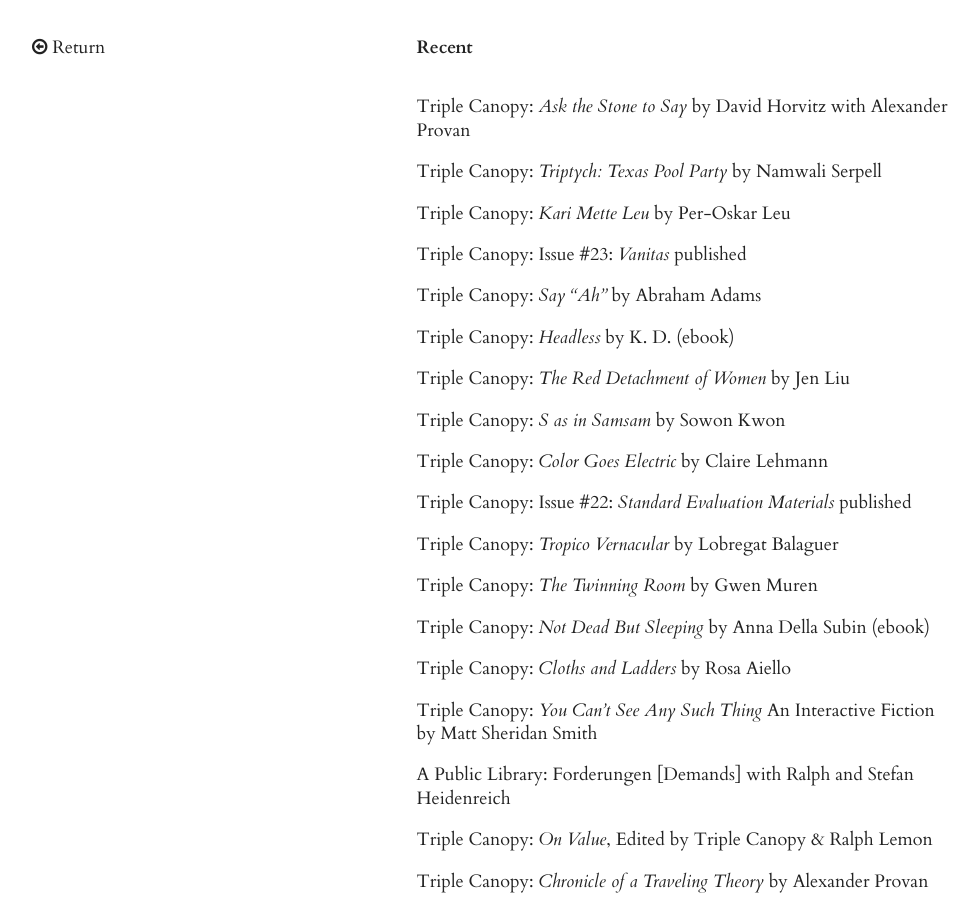
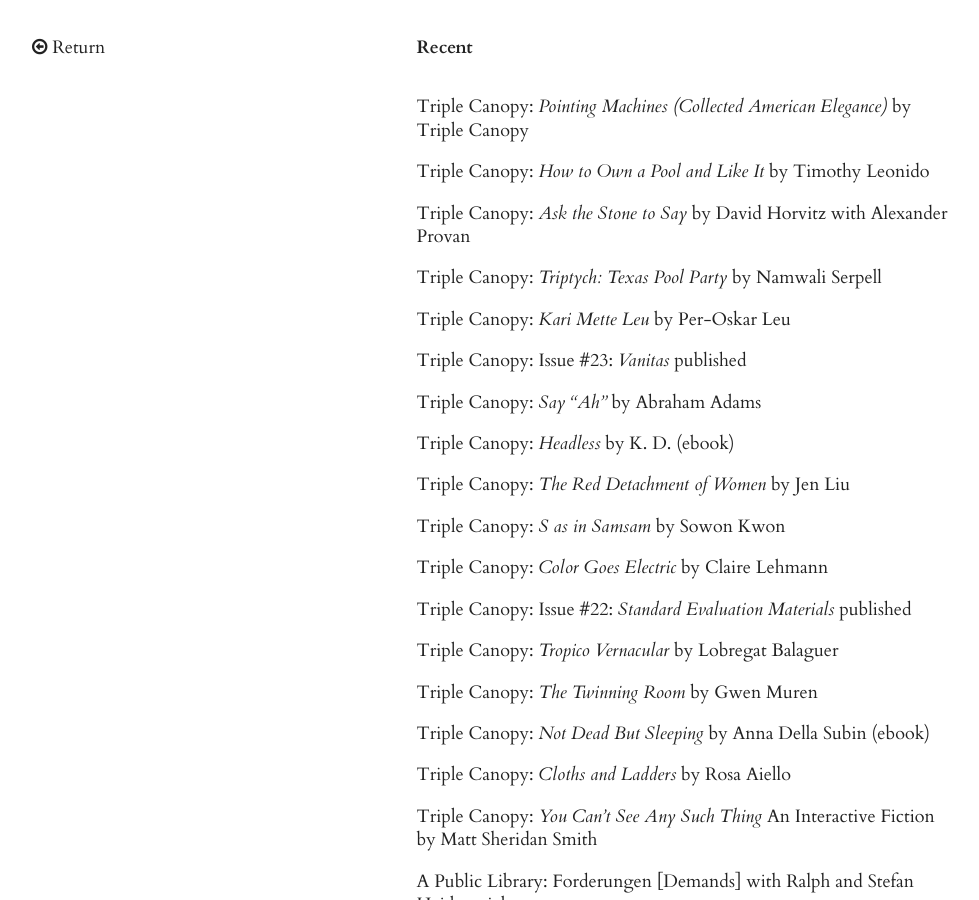
Before and after one commit to calebwaldorf/site, a Jekyll site: the page built from _posts/feed/2016-02-15-projects-feed.md, in a window 1280 px wide and 900 px high. Shown: the whole window, without its empty margins (6-985 px from the left). Built offline with Jekyll 4.4.1, drawn with Linux system fonts in a browser that asks for light colours; nearby versions of some CDN libraries.

Commit message:
updated feed with recent TC projects

```diff
--- a/_posts/feed/2016-02-15-projects-feed.md
+++ b/_posts/feed/2016-02-15-projects-feed.md
@@ -3,6 +3,8 @@
 title: Recent
 category: feed
 ---
+*   Triple Canopy: [*Pointing Machines (Collected American Elegance)* by Triple Canopy](https://www.canopycanopycanopy.com/contents/pointing-machines/#title-page)
+*   Triple Canopy: [*How to Own a Pool and Like It* by Timothy Leonido ](https://www.canopycanopycanopy.com/contents/issues/22/how-to-own-a-pool-and-like-it)
 *   Triple Canopy: [*Ask the Stone to Say* by David Horvitz with Alexander Provan](https://www.canopycanopycanopy.com/issues/22/contents/ask-the-stone-to-say/#title-page)
 *   Triple Canopy: [*Triptych: Texas Pool Party* by Namwali Serpell](https://www.canopycanopycanopy.com/issues/23/contents/triptych-texas-pool-party/#title-page)
 *   Triple Canopy: [*Kari Mette Leu* by Per-Oskar Leu](https://www.canopycanopycanopy.com/issues/23/contents/kari-mette-leu)
```
